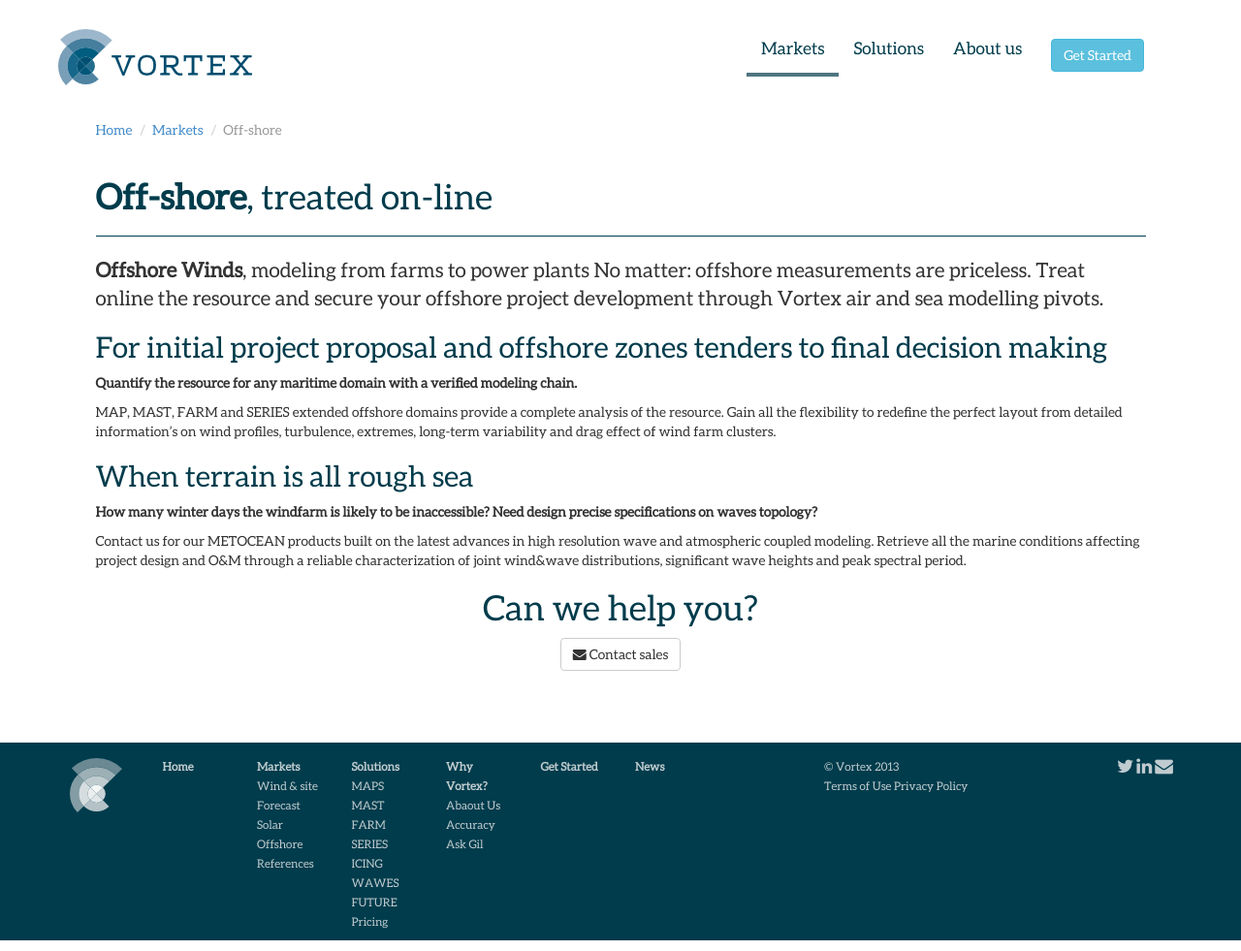
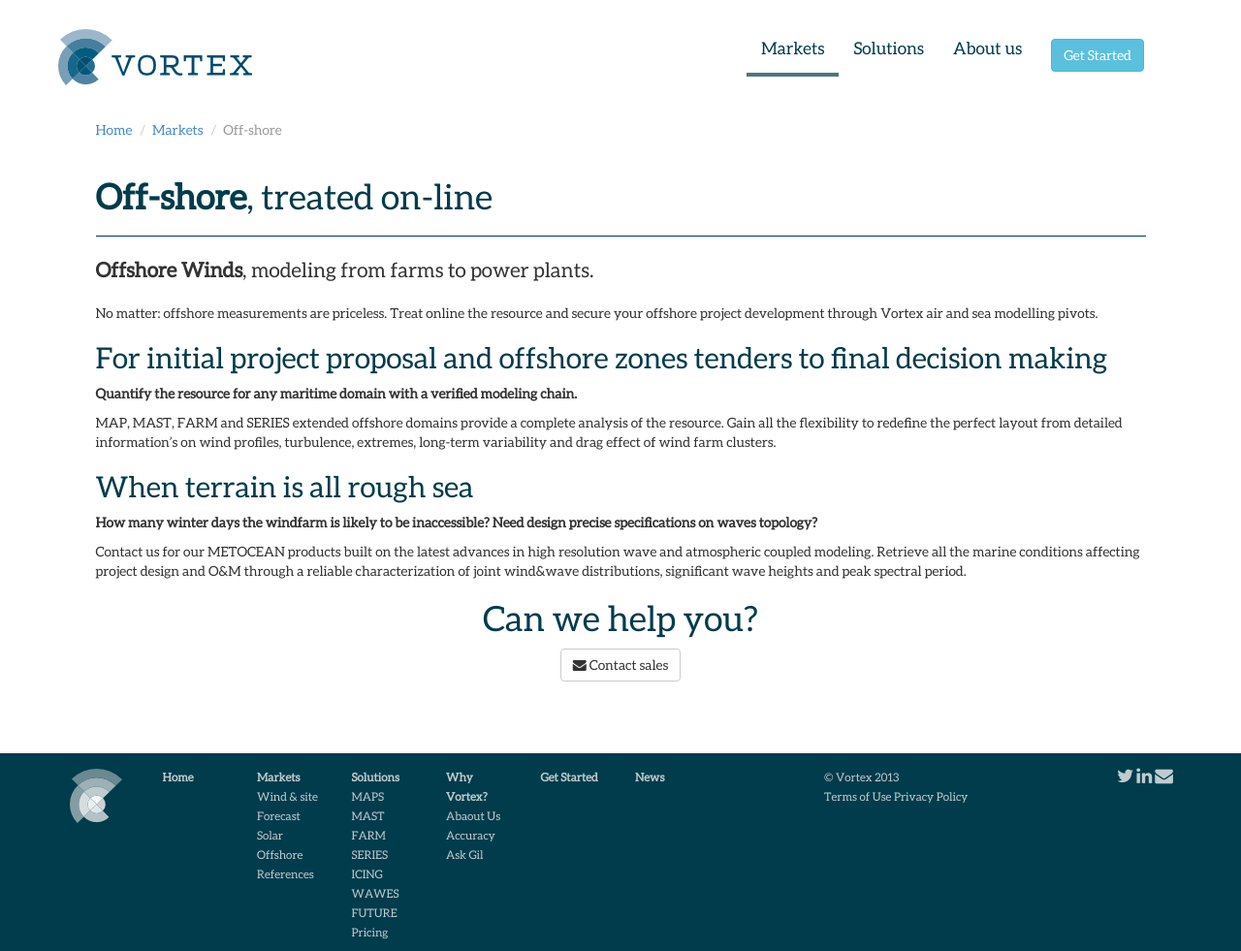
Before and after one commit to vortex-es/vortex-es.github.io, a Jekyll site: the page built from markets/offshore.md, in a window 1280 px wide and 981 px high. Shown: the whole window at 97% size. Built offline with Jekyll 4.4.1, drawn with Linux system fonts in a browser that asks for light colours; Markdown is read by kramdown in place of the engine named in the settings.

```diff
--- a/markets/offshore.md
+++ b/markets/offshore.md
@@ -6,7 +6,9 @@ subtitle: treated on-line
 keywords: forecast, service, energy, management, imbalance
 ---
 
-<p class="lead"><strong>Offshore Winds</strong>, modeling from farms to power plants No matter: offshore measurements are priceless. Treat online the resource and secure your offshore project development through Vortex air and sea modelling pivots.</p>
+<p class="lead"><strong>Offshore Winds</strong>, modeling from farms to power plants.</p>
+
+No matter: offshore measurements are priceless. Treat online the resource and secure your offshore project development through Vortex air and sea modelling pivots.
 
 ##For initial project proposal and offshore zones tenders to final decision making
 
```
Also changed, not shown: solutions/index.html (+15 -0 lines), solutions/solar.md (added, +12 -0 lines).
